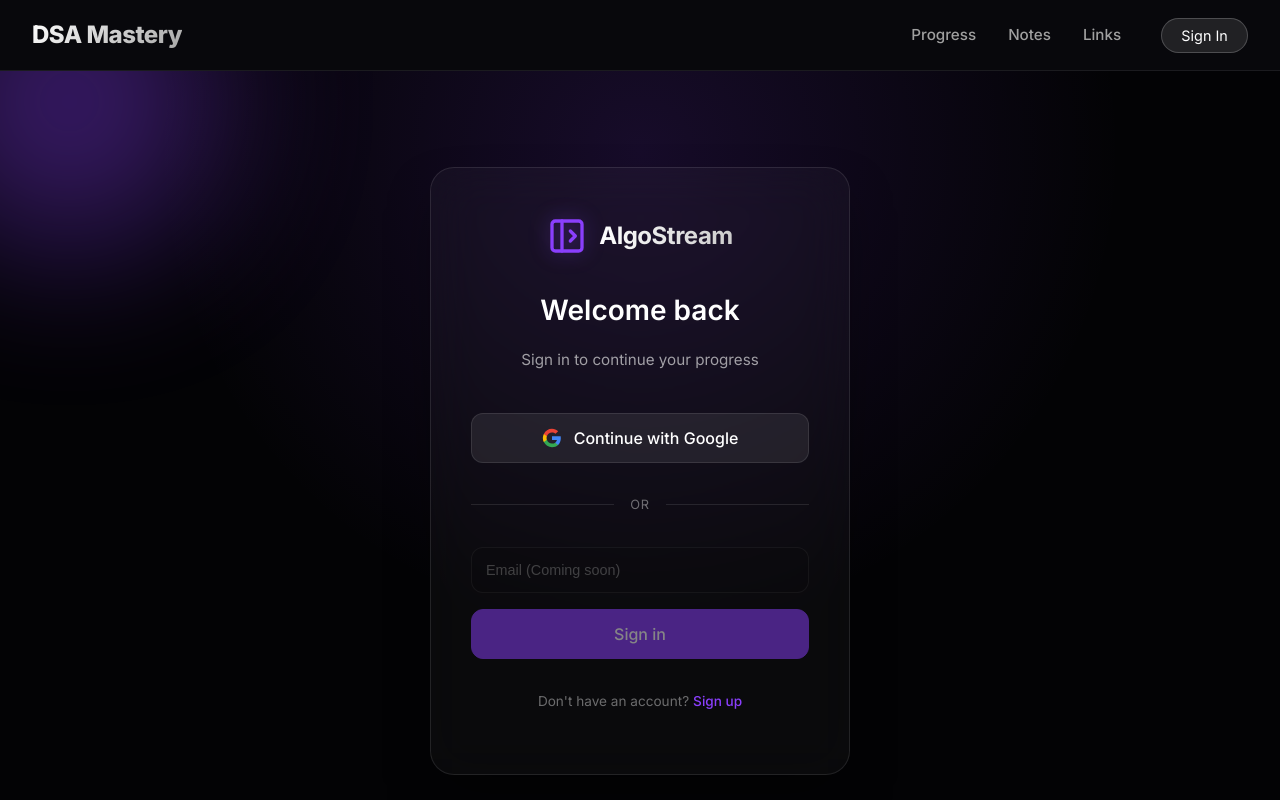
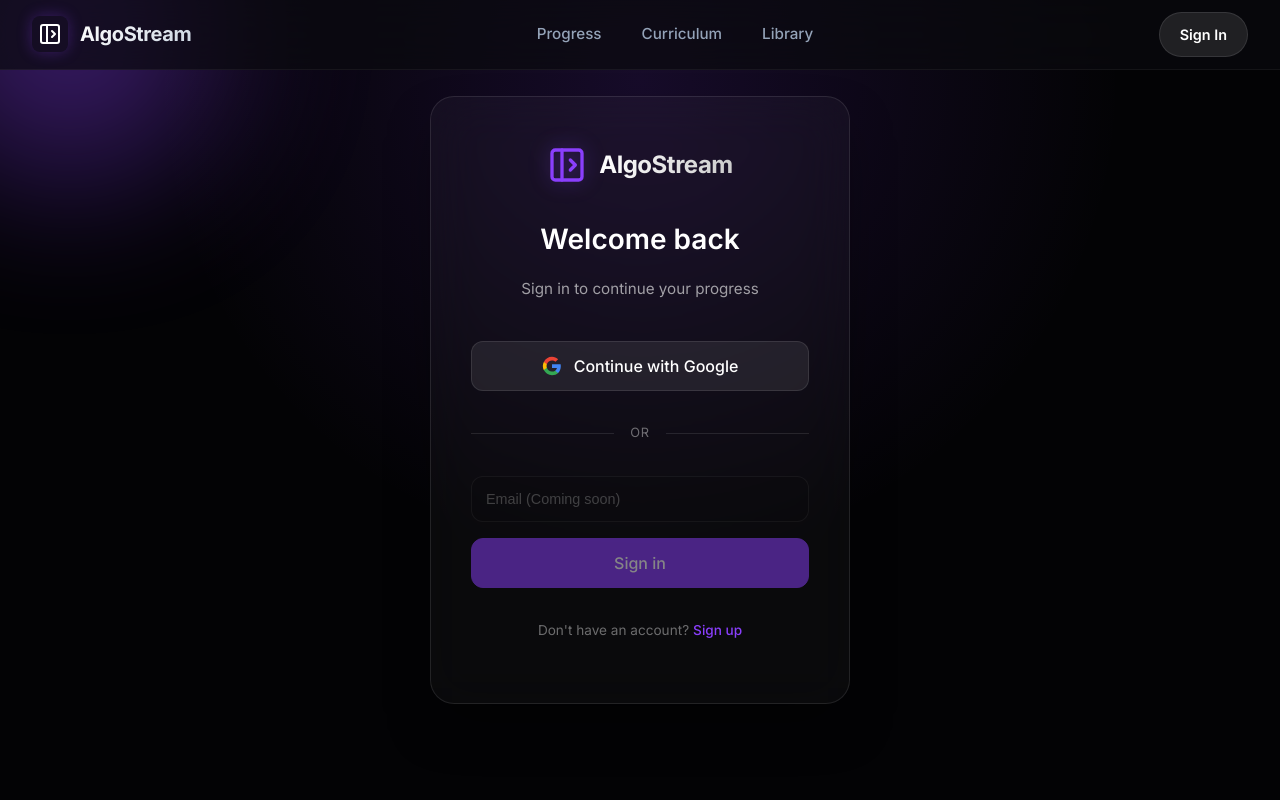
Before and after one commit to AbdulWasay0029/DSA, a Next.js app: page /login in a window 1280 px wide. Shown: the top 800 px of the page. Built offline with nearby package versions, Linux system fonts and the light colour scheme; no server answers.

Commit message:
fix: update navbar branding to AlgoStream

```diff
--- a/components/Navbar.module.css
+++ b/components/Navbar.module.css
@@ -1,175 +1,229 @@
 .navbar {
-    position: sticky;
+    position: fixed;
     top: 0;
-    z-index: 100;
-    display: flex;
-    justify-content: space-between;
-    align-items: center;
-    padding: 1rem 2rem;
-    background: rgba(10, 10, 15, 0.85);
-    backdrop-filter: blur(16px);
-    border-bottom: 1px solid rgba(255, 255, 255, 0.08);
-}
-
-.logo {
-    font-size: 1.5rem;
-    font-weight: 800;
-    background: linear-gradient(135deg, #fff 0%, #a5a5a5 100%);
-    -webkit-background-clip: text;
-    background-clip: text;
-    -webkit-text-fill-color: transparent;
-    text-decoration: none;
-    letter-spacing: -0.5px;
-}
-
-.navGroup {
-    display: flex;
-    align-items: center;
-    gap: 2.5rem;
-}
-
-.navLinks {
-    display: flex;
-    gap: 2rem;
-}
-
-.link {
-    color: #a0a0a0;
-    text-decoration: none;
-    font-size: 0.95rem;
-    transition: color 0.2s ease;
-    font-weight: 500;
-}
-
-.link:hover {
-    color: #fff;
-}
-
-.active {
-    color: #fff;
-    font-weight: 600;
-}
-
-/* Auth Controls */
-.authControl {
-    position: relative;
+    left: 0;
+    right: 0;
+    z-index: 1000;
+    background: rgba(10, 10, 15, 0.7);
+    backdrop-filter: blur(20px);
+    border-bottom: 1px solid rgba(255, 255, 255, 0.05);
+    height: 70px;
     display: flex;
     align-items: center;
 }
 
-.signInBtn {
+.navContainer {
+    max-width: 1400px;
+    width: 100%;
+    margin: 0 auto;
+    padding: 0 2rem;
+    display: flex;
+    justify-content: space-between;
+    align-items: center;
+}
+
+/* Logo */
+.logo {
+    display: flex;
+    align-items: center;
+    gap: 0.75rem;
+    text-decoration: none;
+    color: #fff;
+    font-weight: 700;
+    font-size: 1.25rem;
+    letter-spacing: -0.02em;
+}
+
+.logoIcon {
+    width: 36px;
+    height: 36px;
+    background: linear-gradient(135deg, var(--primary), var(--accent));
+    border-radius: 8px;
+    display: flex;
+    align-items: center;
+    justify-content: center;
+    color: #fff;
+    box-shadow: 0 0 15px rgba(138, 63, 252, 0.3);
+}
+
+.brandName {
+    background: linear-gradient(135deg, #fff 0%, #cbd5e1 100%);
+    -webkit-background-clip: text;
+    -webkit-text-fill-color: transparent;
+}
+
+/* Desktop Nav */
+.desktopNav {
+    display: flex;
+    gap: 2.5rem;
+}
+
+.navLink {
+    position: relative;
+    color: #94a3b8;
+    text-decoration: none;
+    font-size: 0.95rem;
+    font-weight: 500;
+    transition: color 0.2s;
+    padding: 0.5rem 0;
+}
+
+.navLink:hover {
+    color: #fff;
+}
+
+.navLink.active {
+    color: #fff;
+}
+
+.underline {
+    position: absolute;
+    bottom: 0;
+    left: 0;
+    right: 0;
+    height: 2px;
+    background: var(--primary);
+    border-radius: 2px;
+    box-shadow: 0 0 10px var(--primary);
+}
+
+/* Controls */
+.controls {
+    display: flex;
+    align-items: center;
+    gap: 1.5rem;
+}
+
+.loginBtn {
     background: rgba(255, 255, 255, 0.1);
     color: #fff;
-    border: 1px solid rgba(255, 255, 255, 0.2);
-    padding: 0.5rem 1.2rem;
+    padding: 0.6rem 1.25rem;
     border-radius: 50px;
     font-size: 0.9rem;
-    cursor: pointer;
-    transition: all 0.2s;
+    font-weight: 600;
+    text-decoration: none;
+    border: 1px solid rgba(255, 255, 255, 0.1);
+    transition: background 0.2s;
 }
 
-.signInBtn:hover {
+.loginBtn:hover {
     background: rgba(255, 255, 255, 0.2);
 }
 
+/* User Menu */
 .userMenu {
-    cursor: pointer;
     position: relative;
 }
 
-.avatar {
-    width: 36px;
-    height: 36px;
+.avatarBtn {
+    background: none;
+    border: none;
+    cursor: pointer;
+    padding: 0;
+    display: flex;
+    align-items: center;
+}
+
+.avatarImg {
+    width: 40px;
+    height: 40px;
     border-radius: 50%;
-    border: 2px solid rgba(138, 63, 252, 0.5);
+    border: 2px solid rgba(255, 255, 255, 0.1);
     transition: border-color 0.2s;
 }
 
-.userMenu:hover .avatar {
-    border-color: var(--primary);
-}
-
 .avatarPlaceholder {
-    width: 36px;
-    height: 36px;
+    width: 40px;
+    height: 40px;
     border-radius: 50%;
-    background: var(--primary);
-    color: white;
+    background: linear-gradient(135deg, var(--primary), var(--accent));
+    color: #fff;
     display: flex;
     align-items: center;
     justify-content: center;
     font-weight: bold;
+    font-size: 1.1rem;
+    border: 2px solid rgba(255, 255, 255, 0.1);
 }
 
+.avatarBtn:hover .avatarImg,
+.avatarBtn:hover .avatarPlaceholder {
+    border-color: var(--primary);
+}
+
+/* Dropdown */
 .dropdown {
     position: absolute;
-    top: 120%;
+    top: calc(100% + 1rem);
     right: 0;
-    background: #1a1a2e;
+    width: 240px;
+    background: #18181b;
     border: 1px solid rgba(255, 255, 255, 0.1);
-    border-radius: 12px;
-    padding: 1rem;
-    min-width: 200px;
-    box-shadow: 0 10px 40px rgba(0, 0, 0, 0.5);
-    animation: fadeIn 0.1s ease-out;
+    border-radius: 16px;
+    padding: 1.25rem;
+    box-shadow: 0 20px 40px -5px rgba(0, 0, 0, 0.5);
+    z-index: 100;
 }
 
 .userInfo {
-    padding-bottom: 1rem;
     margin-bottom: 1rem;
-    border-bottom: 1px solid rgba(255, 255, 255, 0.1);
 }
 
 .userName {
     margin: 0;
+    color: #fff;
     font-weight: 600;
-    color: #fff;
+    font-size: 1rem;
 }
 
 .userEmail {
     margin: 0;
-    font-size: 0.8rem;
-    color: #888;
+    color: #64748b;
+    font-size: 0.85rem;
+}
+
+.menuDivider {
+    height: 1px;
+    background: rgba(255, 255, 255, 0.1);
+    margin: 0.5rem 0 1rem;
 }
 
 .menuItem {
-    display: block;
-    color: #ccc;
+    display: flex;
+    align-items: center;
+    width: 100%;
+    text-align: left;
+    background: transparent;
+    border: none;
+    color: #a1a1aa;
+    padding: 0.6rem 0.8rem;
+    border-radius: 8px;
+    font-size: 0.95rem;
+    cursor: pointer;
     text-decoration: none;
-    padding: 0.5rem 0;
-    font-size: 0.9rem;
-    transition: color 0.2s;
-    border-bottom: 1px solid rgba(255, 255, 255, 0.05);
-    margin-bottom: 0.5rem;
+    transition: all 0.2s;
 }
 
 .menuItem:hover {
+    background: rgba(255, 255, 255, 0.05);
     color: #fff;
 }
 
-.signOutBtn {
-    width: 100%;
-    background: transparent;
-    color: #ff6b6b;
-    border: none;
-    text-align: left;
-    padding: 0.5rem 0;
-    cursor: pointer;
-    font-size: 0.9rem;
+.signOut {
+    color: #ef4444;
 }
 
-.signOutBtn:hover {
-    text-decoration: underline;
+.signOut:hover {
+    background: rgba(239, 68, 68, 0.1);
+    color: #ef4444;
 }
 
-@keyframes fadeIn {
-    from {
-        opacity: 0;
-        transform: translateY(-10px);
+@media (max-width: 768px) {
+    .desktopNav {
+        display: none;
     }
 
-    to {
-        opacity: 1;
-        transform: translateY(0);
+    .navContainer {
+        padding: 0 1.5rem;
     }
 }
--- a/components/Navbar.tsx
+++ b/components/Navbar.tsx
@@ -3,7 +3,7 @@
 import Link from 'next/link';
 import { usePathname } from 'next/navigation';
 import styles from './Navbar.module.css';
-import { motion } from 'framer-motion';
+import { motion, AnimatePresence } from 'framer-motion';
 import { useSession, signIn, signOut } from 'next-auth/react';
 import { useState } from 'react';
 
@@ -14,8 +14,8 @@
 
     const navItems = [
         { name: 'Progress', path: '/progress' },
-        { name: 'Notes', path: '/notes' },
-        { name: 'Links', path: '/links' },
+        { name: 'Curriculum', path: '/notes' },
+        { name: 'Library', path: '/links' },
     ];
 
     return (
@@ -25,51 +25,72 @@
             animate={{ y: 0 }}
             transition={{ duration: 0.5 }}
         >
+            <div className={styles.navContainer}>
+                {/* Logo Area */}
                 <Link href="/" className={styles.logo}>
-                DSA Mastery
+                    <div className={styles.logoIcon}>
+                        <svg width="24" height="24" viewBox="0 0 24 24" fill="none" stroke="currentColor" strokeWidth="2" strokeLinecap="round" strokeLinejoin="round">
+                            <rect width="18" height="18" x="3" y="3" rx="2" />
+                            <path d="M9 3v18" />
+                            <path d="m14 9 3 3-3 3" />
+                        </svg>
+                    </div>
+                    <span className={styles.brandName}>AlgoStream</span>
                 </Link>
 
-            <div className={styles.navGroup}>
-                <div className={styles.navLinks}>
+                {/* Navigation Links (Desktop) */}
+                <div className={styles.desktopNav}>
                     {navItems.map((item) => (
                         <Link
                             key={item.path}
                             href={item.path}
-                            className={`${styles.link} ${pathname === item.path ? styles.active : ''}`}
+                            className={`${styles.navLink} ${pathname === item.path ? styles.active : ''}`}
                         >
                             {item.name}
+                            {pathname === item.path && (
+                                <motion.div layoutId="underline" className={styles.underline} />
+                            )}
                         </Link>
                     ))}
                 </div>
 
-                <div className={styles.authControl}>
+                {/* User Controls */}
+                <div className={styles.controls}>
                     {session ? (
-                        <div className={styles.userMenu} onClick={() => setIsMenuOpen(!isMenuOpen)}>
+                        <div className={styles.userMenu} onMouseEnter={() => setIsMenuOpen(true)} onMouseLeave={() => setIsMenuOpen(false)}>
+                            <button className={styles.avatarBtn} onClick={() => setIsMenuOpen(!isMenuOpen)}>
                                 {session.user?.image ? (
-                                <img src={session.user.image} alt="User" className={styles.avatar} />
+                                    <img src={session.user.image} alt="User" className={styles.avatarImg} />
                                 ) : (
                                     <div className={styles.avatarPlaceholder}>{session.user?.name?.[0]}</div>
                                 )}
+                            </button>
 
+                            <AnimatePresence>
                                 {isMenuOpen && (
-                                <div className={styles.dropdown}>
+                                    <motion.div
+                                        className={styles.dropdown}
+                                        initial={{ opacity: 0, y: 10 }}
+                                        animate={{ opacity: 1, y: 0 }}
+                                        exit={{ opacity: 0, y: 10 }}
+                                    >
                                         <div className={styles.userInfo}>
                                             <p className={styles.userName}>{session.user?.name}</p>
                                             <p className={styles.userEmail}>{session.user?.email}</p>
                                         </div>
-                                    <Link href="/settings" className={styles.menuItem} onClick={() => setIsMenuOpen(false)}>
-                                        Settings
-                                    </Link>
-                                    <button onClick={() => signOut()} className={styles.signOutBtn}>
+                                        <div className={styles.menuDivider} />
+                                        <Link href="/profile" className={styles.menuItem}>Profile</Link>
+                                        <button onClick={() => signOut()} className={`${styles.menuItem} ${styles.signOut}`}>
                                             Sign Out
                                         </button>
-                                </div>
+                                    </motion.div>
                                 )}
+                            </AnimatePresence>
                         </div>
                     ) : (
-                        <button onClick={() => signIn('google')} className={styles.signInBtn}>
+                        <Link href="/login" className={styles.loginBtn}>
                             Sign In
-                        </button>
+                        </Link>
                     )}
                 </div>
             </div>
```
Lines whose indentation alone changed are shown as unchanged.
